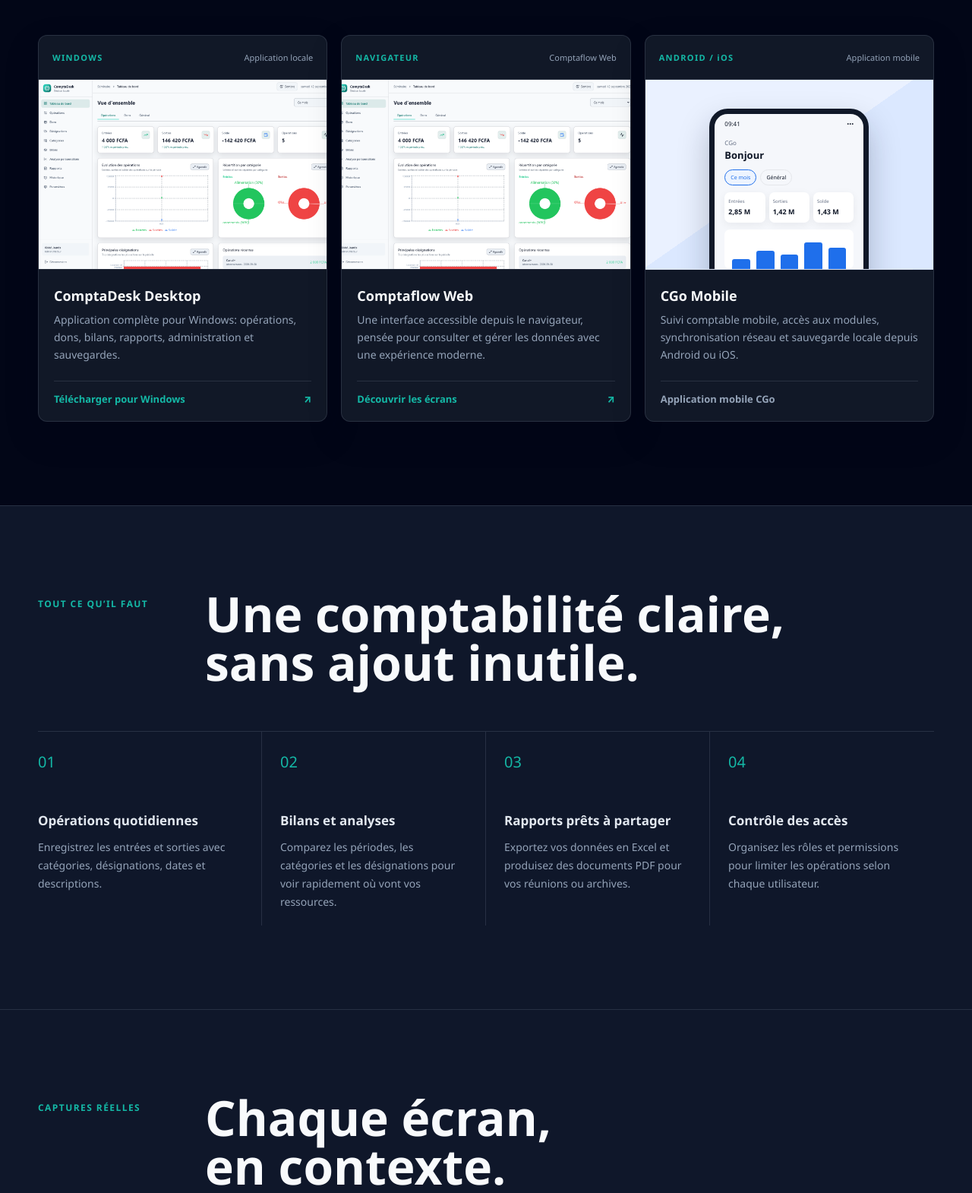
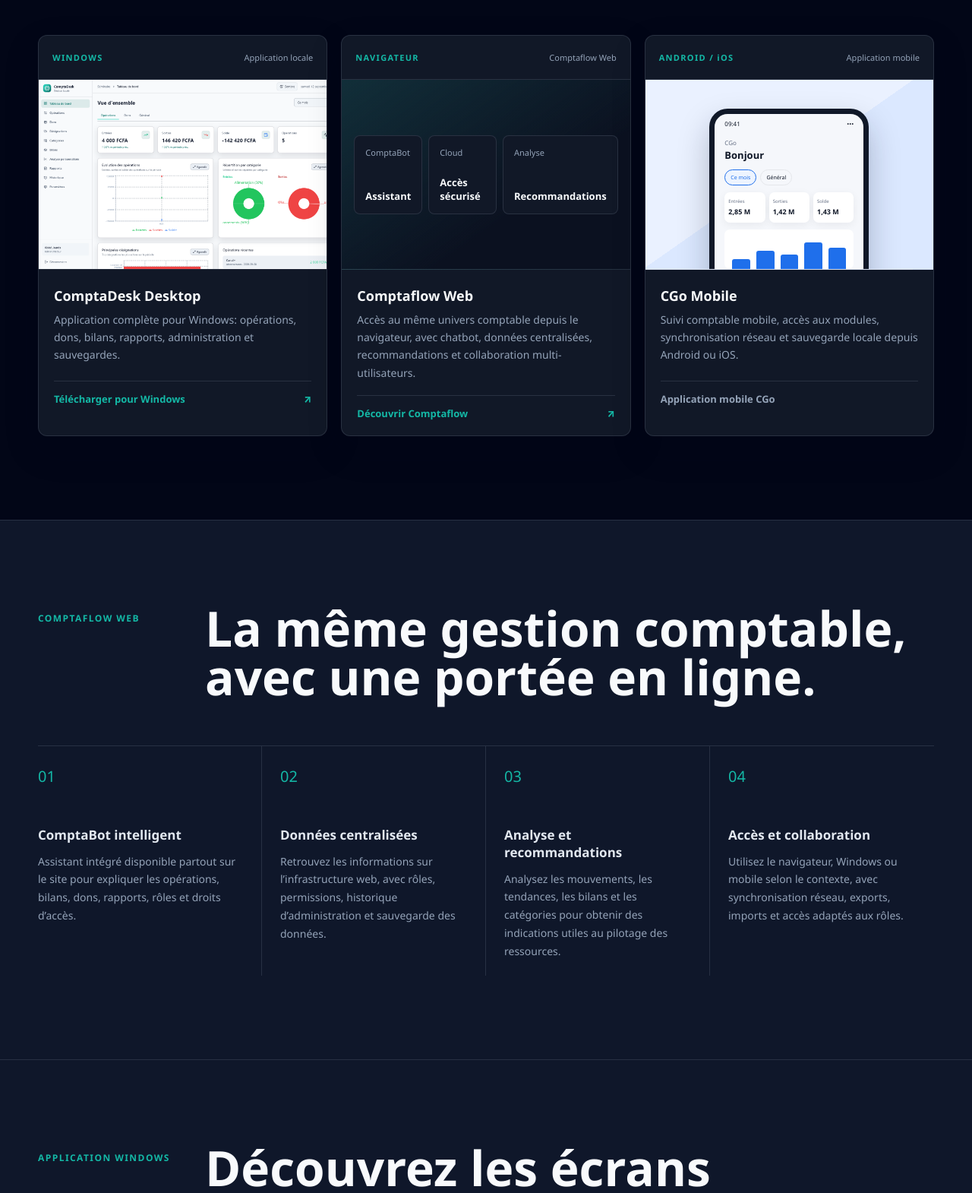
Before and after one commit to zinthejunior/comptadesk, a plain HTML site: page index.html in a window 1280 px wide. Shown: the part 1079-2649 px from the top of the page at 76% size. Drawn offline with Linux system fonts and the light colour scheme.

Commit message:
Presente Comptaflow sans captures web

```diff
--- a/download.js
+++ b/download.js
@@ -54,18 +54,9 @@ const galleries = {
       'administration', 'synchronisation', 'roles_permissions', 'sauvegardes',
     ][index]}.png`,
   })),
-  web: screenNames.map((title, index) => ({
-    title,
-    file: `assets/web/${String(index + 1).padStart(2, '0')}_${[
-      'connexion', 'tableau_de_bord', 'operations', 'dons', 'designations',
-      'categories', 'bilans', 'analyse', 'rapports', 'historique', 'parametres',
-      'administration', 'synchronisation', 'roles_permissions', 'sauvegardes',
-    ][index]}.png`,
-  })),
 };
 
 const galleryRoot = document.querySelector('#screen-gallery');
-const tabs = document.querySelectorAll('.gallery-tab');
 const dialog = document.querySelector('#screen-dialog');
 const dialogImage = document.querySelector('#dialog-image');
 const dialogTitle = document.querySelector('#dialog-title');
@@ -96,16 +87,6 @@ function openScreen(type, index) {
   dialog.showModal();
 }
 
-for (const tab of tabs) {
-  tab.addEventListener('click', () => {
-    tabs.forEach((item) => {
-      item.classList.toggle('active', item === tab);
-      item.setAttribute('aria-selected', item === tab ? 'true' : 'false');
-    });
-    renderGallery(tab.dataset.gallery);
-  });
-}
-
 document.querySelector('.dialog-close')?.addEventListener('click', () => dialog?.close());
 dialog?.addEventListener('click', (event) => {
   if (event.target === dialog) dialog.close();
--- a/index.html
+++ b/index.html
@@ -117,12 +117,16 @@
             <span class="product-platform">NAVIGATEUR</span>
             <span class="product-status">Comptaflow Web</span>
           </div>
-          <div class="product-visual web-visual">
-            <img src="assets/web/02_tableau_de_bord.png" alt="Interface web Comptaflow">
+          <div class="product-visual web-visual web-feature-visual">
+            <div class="web-feature-grid" aria-label="Fonctionnalités Comptaflow Web">
+              <article><span>ComptaBot</span><strong>Assistant</strong></article>
+              <article><span>Cloud</span><strong>Accès sécurisé</strong></article>
+              <article><span>Analyse</span><strong>Recommandations</strong></article>
+            </div>
           </div>
           <h3>Comptaflow Web</h3>
-          <p>Une interface accessible depuis le navigateur, pensée pour consulter et gérer les données avec une expérience moderne.</p>
-          <a class="text-link" href="#ecrans">Découvrir les écrans <span>↗</span></a>
+          <p>Accès au même univers comptable depuis le navigateur, avec chatbot, données centralisées, recommandations et collaboration multi-utilisateurs.</p>
+          <a class="text-link" href="#comptaflow">Découvrir Comptaflow <span>↗</span></a>
         </article>
 
         <article class="product-card mobile-card">
@@ -154,45 +158,42 @@
       </div>
     </section>
 
-    <section class="features-section" id="fonctionnalites" aria-labelledby="features-title">
+    <section class="features-section" id="comptaflow" aria-labelledby="features-title">
       <div class="section-heading">
-        <p class="section-kicker">Tout ce qu’il faut</p>
-        <h2 id="features-title">Une comptabilité claire,<br>sans ajout inutile.</h2>
+        <p class="section-kicker">Comptaflow Web</p>
+        <h2 id="features-title">La même gestion comptable,<br>avec une portée en ligne.</h2>
       </div>
       <div class="features">
         <article>
           <span class="feature-number">01</span>
-          <h3>Opérations quotidiennes</h3>
-          <p>Enregistrez les entrées et sorties avec catégories, désignations, dates et descriptions.</p>
+          <h3>ComptaBot intelligent</h3>
+          <p>Assistant intégré disponible partout sur le site pour expliquer les opérations, bilans, dons, rapports, rôles et droits d’accès.</p>
         </article>
         <article>
           <span class="feature-number">02</span>
-          <h3>Bilans et analyses</h3>
-          <p>Comparez les périodes, les catégories et les désignations pour voir rapidement où vont vos ressources.</p>
+          <h3>Données centralisées</h3>
+          <p>Retrouvez les informations sur l’infrastructure web, avec rôles, permissions, historique d’administration et sauvegarde des données.</p>
         </article>
         <article>
           <span class="feature-number">03</span>
-          <h3>Rapports prêts à partager</h3>
-          <p>Exportez vos données en Excel et produisez des documents PDF pour vos réunions ou archives.</p>
+          <h3>Analyse et recommandations</h3>
+          <p>Analysez les mouvements, les tendances, les bilans et les catégories pour obtenir des indications utiles au pilotage des ressources.</p>
         </article>
         <article>
           <span class="feature-number">04</span>
-          <h3>Contrôle des accès</h3>
-          <p>Organisez les rôles et permissions pour limiter les opérations selon chaque utilisateur.</p>
+          <h3>Accès et collaboration</h3>
+          <p>Utilisez le navigateur, Windows ou mobile selon le contexte, avec synchronisation réseau, exports, imports et accès adaptés aux rôles.</p>
         </article>
       </div>
     </section>
 
     <section class="screens-section" id="ecrans" aria-labelledby="screens-title">
       <div class="section-heading screens-heading">
-        <p class="section-kicker">Captures réelles</p>
-        <h2 id="screens-title">Chaque écran,<br>en contexte.</h2>
+        <p class="section-kicker">Application Windows</p>
+        <h2 id="screens-title">Découvrez les écrans<br>de ComptaDesk.</h2>
       </div>
 
-      <div class="gallery-tabs" role="tablist" aria-label="Type de présentation">
-        <button class="gallery-tab active" type="button" data-gallery="desktop" role="tab" aria-selected="true">Application Windows</button>
-        <button class="gallery-tab" type="button" data-gallery="web" role="tab" aria-selected="false">Comptaflow Web</button>
-      </div>
+      <p class="screens-note">Comptaflow Web reprend l’univers de ComptaDesk avec des compléments pour le navigateur: ComptaBot, données centralisées, recommandations, synchronisation et collaboration. Les captures ci-dessous présentent les fonctions principales de l’application Windows.</p>
 
       <div class="screen-gallery" id="screen-gallery" aria-live="polite"></div>
 
--- a/styles.css
+++ b/styles.css
@@ -236,6 +236,30 @@ h2 { font-size: clamp(42px, 5vw, 68px); line-height: 1; }
 .text-link { display: flex; justify-content: space-between; margin: 0 20px 20px; padding-top: 14px; border-top: 1px solid var(--border); color: var(--brand); font-size: 13px; font-weight: 800; text-decoration: none; }
 .muted-link { color: var(--text-soft); }
 
+.web-feature-visual {
+  display: grid;
+  place-items: center;
+  background: linear-gradient(145deg, rgba(20, 184, 166, .14), var(--panel-alt) 65%);
+}
+.web-feature-grid {
+  width: calc(100% - 32px);
+  display: grid;
+  grid-template-columns: repeat(3, 1fr);
+  gap: 8px;
+}
+.web-feature-grid article {
+  min-height: 104px;
+  display: grid;
+  align-content: space-between;
+  padding: 14px;
+  border: 1px solid var(--border);
+  border-radius: 8px;
+  background: var(--panel);
+}
+.web-feature-grid span { color: var(--text-soft); font-size: 11px; }
+.web-feature-grid strong { color: var(--text-strong); font-size: 13px; }
+.screens-note { max-width: 760px; margin: -18px 0 30px; color: var(--text-soft); line-height: 1.7; }
+
 .mobile-visual { display: grid; place-items: end center; background: linear-gradient(145deg, #eaf1ff 0 48%, #dbe8ff 48%); }
 .phone-frame { width: 210px; height: 260px; margin-top: 38px; overflow: hidden; border: 7px solid #101828; border-bottom: 0; border-radius: 24px 24px 0 0; background: #f5f7fb; color: #101828; box-shadow: 0 20px 40px rgba(15, 23, 42, .25); }
 .phone-status { height: 24px; display: flex; justify-content: space-between; align-items: center; padding: 0 13px; font-size: 8px; }
```
Also changed, not shown: assets/web/01_connexion.png (deleted), assets/web/02_tableau_de_bord.png (deleted), assets/web/03_operations.png (deleted), assets/web/04_dons.png (deleted), assets/web/05_designations.png (deleted), assets/web/06_categories.png (deleted), assets/web/07_bilans.png (deleted), assets/web/08_analyse.png (deleted), assets/web/09_rapports.png (deleted), assets/web/10_historique.png (deleted), assets/web/11_parametres.png (deleted), assets/web/12_administration.png (deleted), assets/web/13_synchronisation.png (deleted), assets/web/14_roles_permissions.png (deleted), 1 more files.
